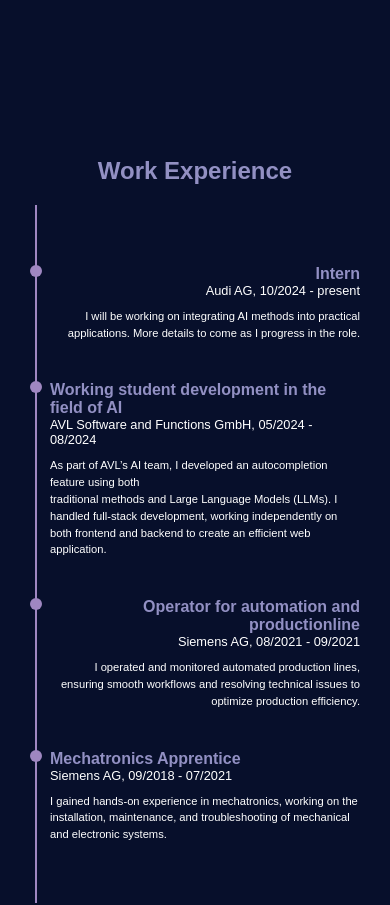
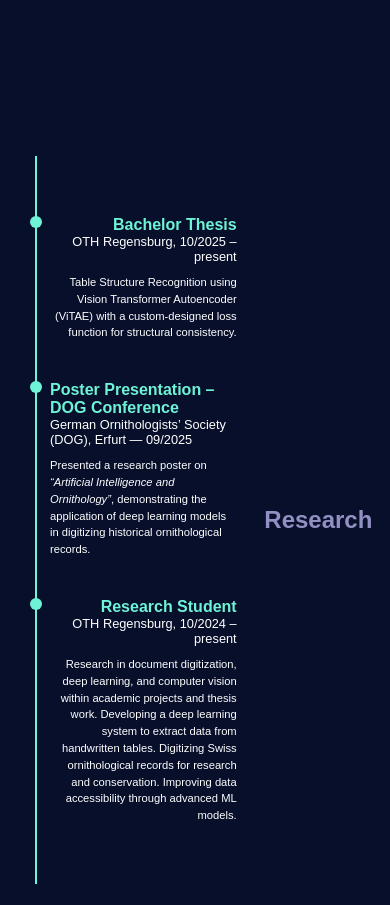
Before and after one commit to DominikHommer/MyPortfolio, a React (Create React App) app in the folder frontend/: page / in a window 390 px wide. Shown: the part 1740-2645 px from the top of the page. Built offline with nearby package versions, Linux system fonts and the light colour scheme.

Commit message:
update website

```diff
--- a/frontend/src/components/Navbar.js
+++ b/frontend/src/components/Navbar.js
@@ -23,6 +23,7 @@ const Navbar = () => {
             <ul className={isOpen ? "show" : ""}>
                 <li><Link to="about" smooth={true} duration={500} spy={true} offset={0} activeClass="active" onClick={closeMenu}>About</Link></li>
                 <li><Link to="skills" smooth={true} duration={500} spy={true} offset={0} activeClass="active" onClick={closeMenu}>Skills</Link></li>
+                <li><Link to="research" smooth={true} duration={500} spy={true} offset={0} activeClass="active" onClick={closeMenu}>Research</Link></li>
                 <li><Link to="workexp" smooth={true} duration={500} spy={true} offset={0} activeClass="active" onClick={closeMenu}>Work Experience</Link></li>
                 <li><Link to="education" smooth={true} duration={500} spy={true} offset={0} activeClass="active" onClick={closeMenu}>Education</Link></li>
                 <li><Link to="projects" smooth={true} duration={500} spy={true} offset={0} activeClass="active" onClick={closeMenu}>Projects</Link></li>
--- a/frontend/src/components/section.css
+++ b/frontend/src/components/section.css
@@ -320,7 +320,13 @@
         padding-right: 20px;
         text-align: left;
     }
-
+    .timeline-item,
+    .research-timeline .timeline-item {
+        width: 100%;
+        padding-left: 40px;
+        padding-right: 20px;
+        text-align: left;
+    }
     .timeline-item:nth-child(odd),
     .timeline-item:nth-child(even) {
         left: 0;
--- a/frontend/src/components/timeline.css
+++ b/frontend/src/components/timeline.css
@@ -172,3 +172,148 @@
         transform: scale(1.5) translateX(0);
     }
 }
+
+/* Research Timeline (Mint Green Theme) */
+.research-timeline {
+    position: relative;
+    margin: 0 auto;
+    padding: 40px 0;
+    max-width: 800px;
+    color: #333;
+}
+
+.research-timeline::before {
+    content: '';
+    position: absolute;
+    width: 2px;
+    background-color: #6EF3D6; /* Mintgrün */
+    top: 0;
+    bottom: 0;
+    left: 50%;
+    transform: translateX(-50%);
+}
+
+.research-timeline .timeline-item {
+    padding: 20px 40px;
+    position: relative;
+    width: 50%;
+    box-sizing: border-box;
+    transition: all 0.3s ease;
+}
+
+.research-timeline .timeline-item:nth-child(odd) {
+    left: 0;
+    text-align: right;
+}
+
+.research-timeline .timeline-item:nth-child(odd)::before {
+    content: '';
+    position: absolute;
+    width: 12px;
+    height: 12px;
+    background-color: #6EF3D6;
+    top: 20px;
+    left: 100%;
+    transform: translateX(-50%);
+    border-radius: 50%;
+    z-index: 1;
+}
+
+.research-timeline .timeline-item:nth-child(even) {
+    left: 50%;
+    text-align: left;
+}
+
+.research-timeline .timeline-item:nth-child(even)::before {
+    content: '';
+    position: absolute;
+    width: 12px;
+    height: 12px;
+    background-color: #6EF3D6;
+    top: 20px;
+    left: 0;
+    transform: translateX(-50%);
+    border-radius: 50%;
+    z-index: 1;
+}
+
+.research-timeline .timeline-item:hover:nth-child(odd)::before,
+.research-timeline .timeline-item:hover:nth-child(even)::before {
+    transform: translateX(-50%) scale(1.5);
+    background-color: #8FF8E0; /* etwas helleres Mint beim Hover */
+}
+
+.research-timeline .timeline-item h3 {
+    margin: 0;
+    font-size: 1.2em;
+    color: #6EF3D6; /* Überschriften in Mintgrün */
+}
+
+.research-timeline .timeline-item span {
+    display: block;
+    font-size: 0.9em;
+    color: white;
+    margin-bottom: 10px;
+}
+
+.research-timeline .timeline-item p {
+    margin: 0;
+    font-size: 0.8em;
+    line-height: 1.5;
+    color: white;
+}
+
+/* Responsive Anpassungen */
+@media (max-width: 768px) {
+    .research-timeline::before {
+        left: 26px;
+    }
+
+    .research-timeline .timeline-item {
+        width: 100%;
+        padding-left: 40px;
+        padding-right: 20px;
+        text-align: left;
+    }
+
+    .research-timeline .timeline-item:nth-child(odd),
+    .research-timeline .timeline-item:nth-child(even) {
+        left: 0;
+    }
+
+    .research-timeline .timeline-item:nth-child(odd)::before,
+    .research-timeline .timeline-item:nth-child(even)::before {
+        left: 20px;
+        top: 20px;
+        transform: translateX(0);
+    }
+
+    .research-timeline .timeline-item:hover:nth-child(odd)::before,
+    .research-timeline .timeline-item:hover:nth-child(even)::before {
+        transform: scale(1.5) translateX(0);
+    }
+}
+
+@media (max-width: 480px) {
+    .research-timeline .timeline-item h3 {
+        font-size: 1em;
+    }
+
+    .research-timeline .timeline-item span {
+        font-size: 0.8em;
+    }
+
+    .research-timeline .timeline-item p {
+        font-size: 0.7em;
+    }
+
+    .research-timeline .timeline-item:nth-child(odd)::before,
+    .research-timeline .timeline-item:nth-child(even)::before {
+        left: 20px;
+    }
+
+    .research-timeline .timeline-item:hover:nth-child(odd)::before,
+    .research-timeline .timeline-item:hover:nth-child(even)::before {
+        transform: scale(1.5) translateX(0);
+    }
+}
--- a/frontend/src/pages/Home.js
+++ b/frontend/src/pages/Home.js
@@ -3,6 +3,7 @@ import Section from '../components/Section';
 import { FontAwesomeIcon } from '@fortawesome/react-fontawesome';
 import { faLaptopCode, faChartLine, faLanguage, faEnvelope} from '@fortawesome/free-solid-svg-icons';
 import { SiPython, SiC, SiCplusplus, SiScikitlearn, SiPytorch, SiJupyter, SiPostgresql, SiLinkedin, SiGithub } from 'react-icons/si';
+import { AiOutlineEye } from "react-icons/ai";
 import { MdOutlineHub } from 'react-icons/md';
 
 const Home = () => {
@@ -57,6 +58,10 @@ const Home = () => {
                             <span>Machine Learning</span>
                         </div>
                         <div className="skill-item" data-aos="fade-right">
+                            <AiOutlineEye className="skill-icon"/>
+                            <span>Computer Vision</span>
+                        </div>
+                        <div className="skill-item" data-aos="fade-right">
                             < FontAwesomeIcon icon={faChartLine} className="skill-icon"/>
                             <span>Statistics</span>
                         </div>
@@ -75,14 +80,60 @@ const Home = () => {
                     </div>
                 </div>
             </Section>
+            <Section id="research" title="Research" reverse>
+            <div className="timeline research-timeline">
+                {/* Bachelor Thesis (passt thematisch dazu) */}
+                <div className="timeline-item" data-aos="fade-left">
+                <div className="timeline-content">
+                    <h3>Bachelor Thesis</h3>
+                    <span>OTH Regensburg, 10/2025 – present</span>
+                    <p>Table Structure Recognition using Vision Transformer Autoencoder (ViTAE) with a custom-designed loss function for structural consistency.</p>
+                </div>
+                </div>
+
+                {/* Poster (Erfurt) */}
+                <div className="timeline-item" data-aos="fade-right">
+                <div className="timeline-content">
+                    <h3>Poster Presentation – DOG Conference</h3>
+                    <span>German Ornithologists’ Society (DOG), Erfurt — 09/2025</span>
+                    <p>Presented a research poster on <i>“Artificial Intelligence and Ornithology”</i>, demonstrating the application of deep learning models in digitizing historical ornithological records.</p>
+                </div>
+                </div>
+
+                {/* Research Student / Position */}
+                <div className="timeline-item" data-aos="fade-left">
+                <div className="timeline-content">
+                    <h3>Research Student</h3>
+                    <span>OTH Regensburg, 10/2024 – present</span>
+                    <p>Research in document digitization, deep learning, and computer vision within academic projects and thesis work. Developing a deep learning system to extract data from handwritten tables. Digitizing Swiss ornithological records for research and conservation. Improving data accessibility through advanced ML models.</p>
+                </div>
+                </div>
+
+            </div>
+            </Section>
+
 
             <Section id="workexp" title="Work Experience">
                 <div className="timeline">
+                    <div className="timeline-item" data-aos="fade-left">
+                        <div className="timeline-content">
+                            <h3>Tutor CodeClinic</h3>
+                            <span>OTH Regensburg, 10/2025 - present</span>
+                            <p></p>
+                        </div>
+                    </div>
+                    <div className="timeline-item" data-aos="fade-right">
+                        <div className="timeline-content">
+                            <h3>Working Student Data Science/Backend</h3>
+                            <span>Trinnovative GmbH, 04/2025 - present</span>
+                            <p></p>
+                        </div>
+                    </div>
                     <div className="timeline-item" data-aos="fade-right">
                         <div className="timeline-content">
                             <h3>Intern</h3>
-                            <span>Audi AG, 10/2024 - present</span>
-                            <p>I will be working on integrating AI methods into practical applications. More details to come as I progress in the role.</p>
+                            <span>Audi AG, 10/2024 - 03/2025</span>
+                            <p>Used data mining algorithms to analyze error sequence frequencies. Created an unsupervised model for driving style recognition using autoencoders, time series methods, and clustering.Built LLM-based assistants to streamline processes, integrating external documents as a knowledge base.</p>
                         </div>
                     </div>
                     <div className="timeline-item" data-aos="fade-left">
@@ -144,16 +195,30 @@ const Home = () => {
 
             <Section id="projects" title="Projects">
             <div className="projects-container">
+
+                {/* Bird Data Extraction Project */}
                 <div className="project-card" data-aos="fade-left">
                 <h3>Research Project: Bird Data Extraction from Handwritten Tables</h3>
-                        <span>01/2024 - Present</span>
+                <span>09/2024 - Present</span>
                 <ul>
-                            <li>Utilizing deep learning and image recognition techniques to extract structured bird data
-                                from
-                                handwritten tables.
-                            </li>
+                    <li>Developing a deep learning pipeline to extract structured bird observation data from handwritten ornithological tables.</li>
+                    <li>Digitizing Swiss ornithological records to support research and conservation efforts.</li>
+                    <li>Combining computer vision and NLP techniques for accurate table interpretation and data validation.</li>
                 </ul>
                 </div>
+
+                {/* Schula Project */}
+                <div className="project-card" data-aos="fade-left">
+                <h3>Schula – AI Feedback for Student Essays</h3>
+                <span></span>
+                <ul>
+                    <li>Developed an educational application that uses LLMs to compare student essays with expected learning goals.</li>
+                    <li>Provides automated formative feedback to help students reflect and improve their writing independently.</li>
+                    <li>Combines text recognition with semantic analysis to identify partially fulfilled criteria.</li>
+                </ul>
+                </div>
+
+                {/* Machine Learning Mini Projects */}
                 <div className="project-card" data-aos="fade-left">
                 <h3>Machine Learning Mini Projects</h3>
                 <ul>
@@ -162,6 +227,8 @@ const Home = () => {
                     <li>Image Classification with Convolutional Neural Networks (CNN)</li>
                 </ul>
                 </div>
+
+                {/* Weather App */}
                 <div className="project-card" data-aos="fade-left">
                 <h3>Weather App</h3>
                 <p>A web application that provides real-time weather updates for cities around the world, built
@@ -172,8 +239,10 @@ const Home = () => {
                     <li>API integration with OpenWeatherMap for live weather data</li>
                 </ul>
                 </div>
+
             </div>
             </Section>
+
             {/*
             <Section id="tictactoe" title="TicTacToe" reverse>
                 <div className="game">
```
Lines whose indentation alone changed are shown as unchanged.
